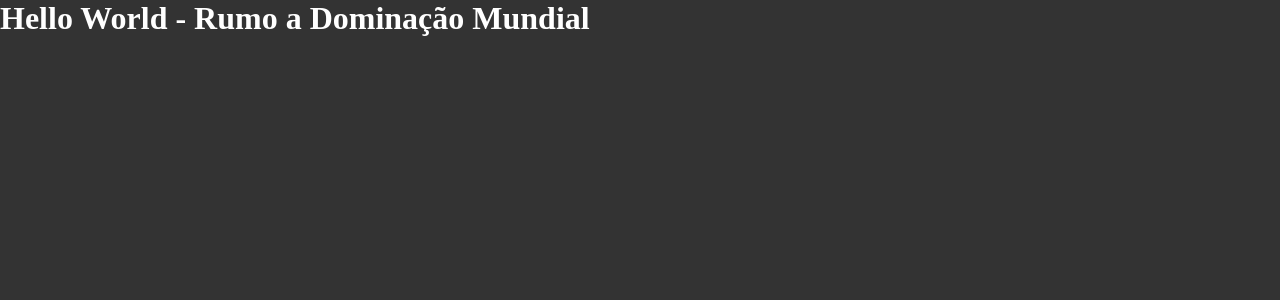
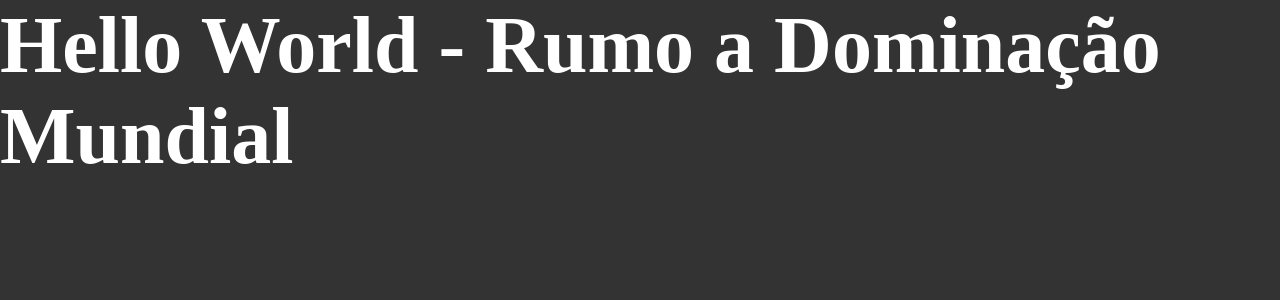
Before and after one commit to RacconWebFenix/01-github-exlorer, a React app: page / in a window 1280 px wide. Shown: the top 300 px of the page. Built offline with nearby package versions, Linux system fonts and the light colour scheme.

Commit message:
Utilizando SASS

```diff
--- a/package.json
+++ b/package.json
@@ -20,6 +20,8 @@
     "cross-env": "^7.0.3",
     "css-loader": "^6.7.1",
     "html-webpack-plugin": "^5.5.0",
+    "node-sass": "^7.0.1",
+    "sass-loader": "^12.6.0",
     "style-loader": "^3.3.1",
     "webpack": "^5.72.0",
     "webpack-cli": "^4.9.2",
--- a/src/App.jsx
+++ b/src/App.jsx
@@ -1,4 +1,4 @@
-import "./styles/global.css";
+import "./styles/global.scss";
 
 export function App() {
   return <h1>Hello World - Rumo a Dominação Mundial</h1>;
--- a/src/styles/global.css
+++ b/src/styles/global.scss
@@ -9,4 +9,8 @@
     font: Arial, Helvetica, sans-serif;
     background: #333;
     color: #fff;
+
+    h1 {
+        font-size: 80px;
+    }
 }
--- a/webpack.config.js
+++ b/webpack.config.js
@@ -33,9 +33,9 @@
         use: "babel-loader",
       },
       {
-        test: /\.css$/,
+        test: /\.scss$/,
         exclude: /node_modules/,
-        use: ["style-loader", "css-loader"],
+        use: ["style-loader", "css-loader", "sass-loader"],
       },
     ],
   },
```
Also changed, not shown: 1 other file (tests, documents, lock files or other folders).
